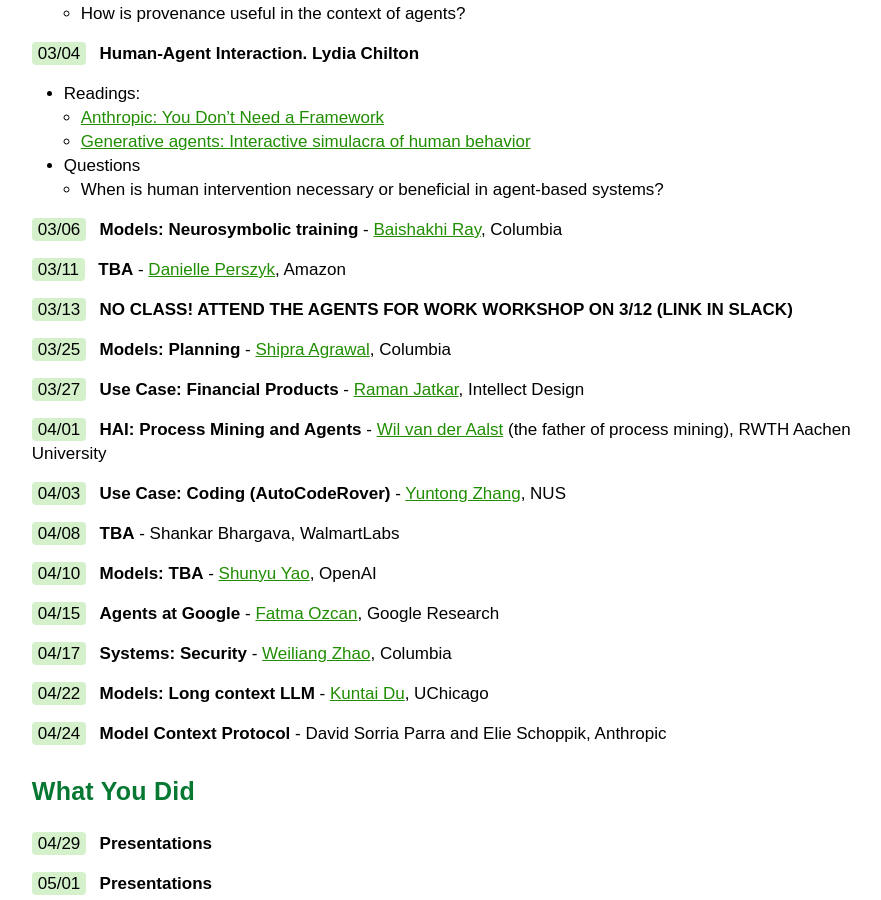
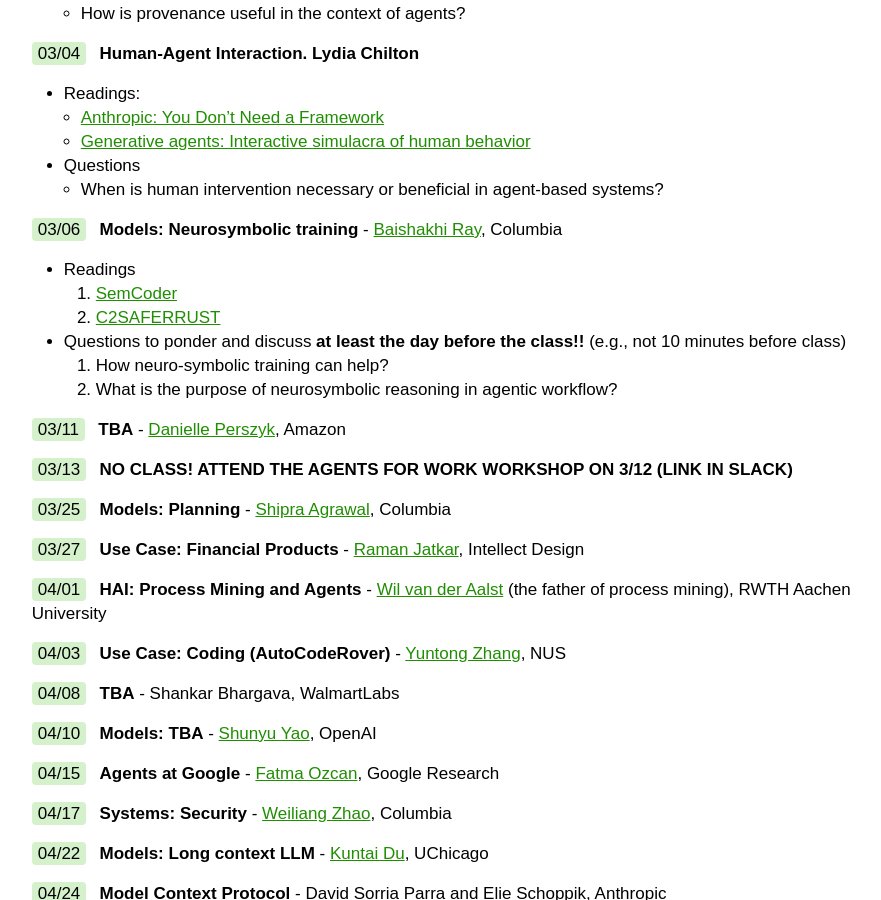
Before and after one commit to w6113/w6113.github.io, a Jekyll site: the page built from index.md, in a window 1280 px wide and 900 px high, scrolled down 4671 px. Shown: the whole window, without its empty margins (291-1172 px from the left). Built offline with Jekyll 4.4.1, drawn with Linux system fonts in a browser that asks for light colours.

Commit message:
lazy commit msg

```diff
--- a/index.md
+++ b/index.md
@@ -174,6 +174,13 @@
 
 <span class="date">03/06</span> <span class="topic">Models: Neurosymbolic training</span> - [Baishakhi Ray](https://rayb.info), Columbia
 
+* Readings
+  1. [SemCoder](https://arxiv.org/pdf/2406.01006)
+  2. [C2SAFERRUST](https://arxiv.org/pdf/2501.14257)
+* Questions to ponder and discuss **at least the day before the class!!** (e.g., not 10 minutes before class)
+  1. How neuro-symbolic training can help?
+  2. What is the purpose of neurosymbolic reasoning in agentic workflow?
+
 <!--<span class="date">03/11</span> <span class="topic">HAI: Hand-offs with humans and context</span> - [Lydia Chilton](https://www.cs.columbia.edu/~chilton/chilton.html), Columbia-->
 
 <span class="date">03/11</span> <span class="topic">TBA</span> - [Danielle Perszyk](https://www.linkedin.com/in/danielleoscillations/), Amazon
```
